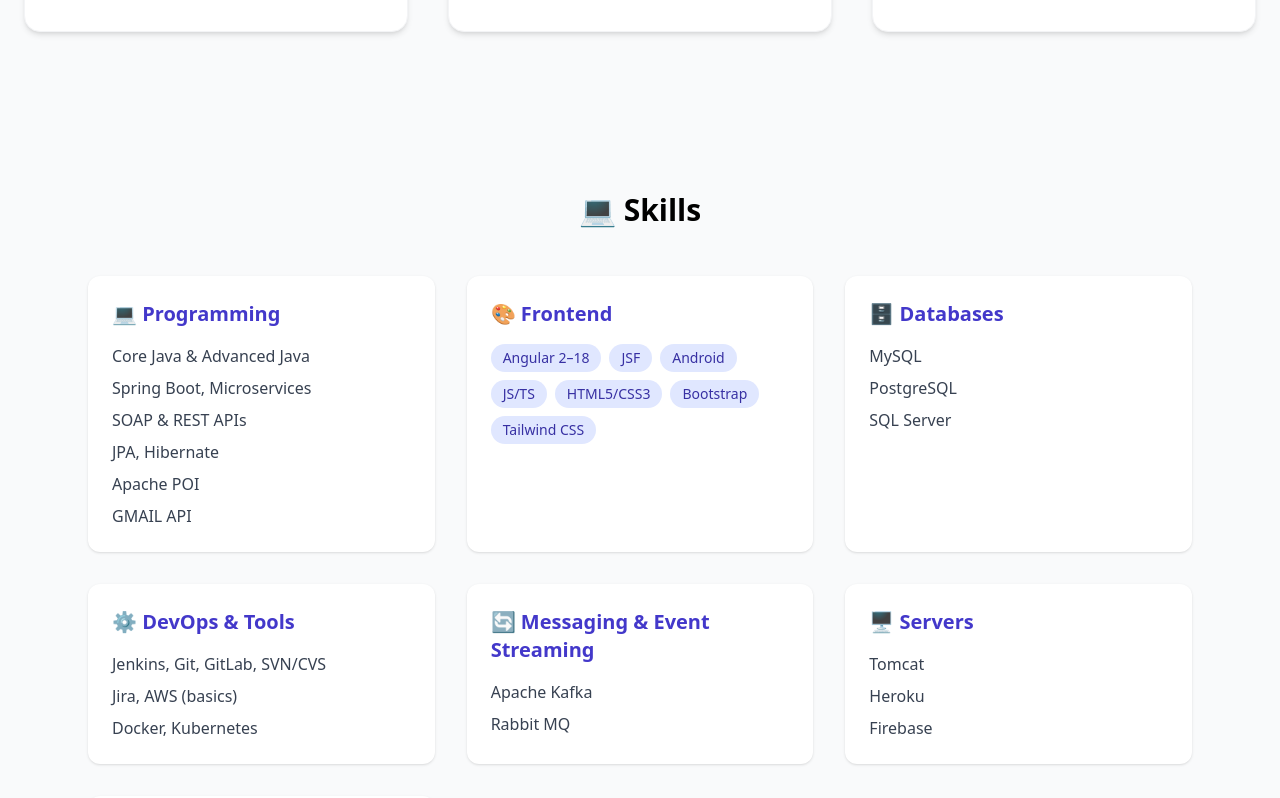
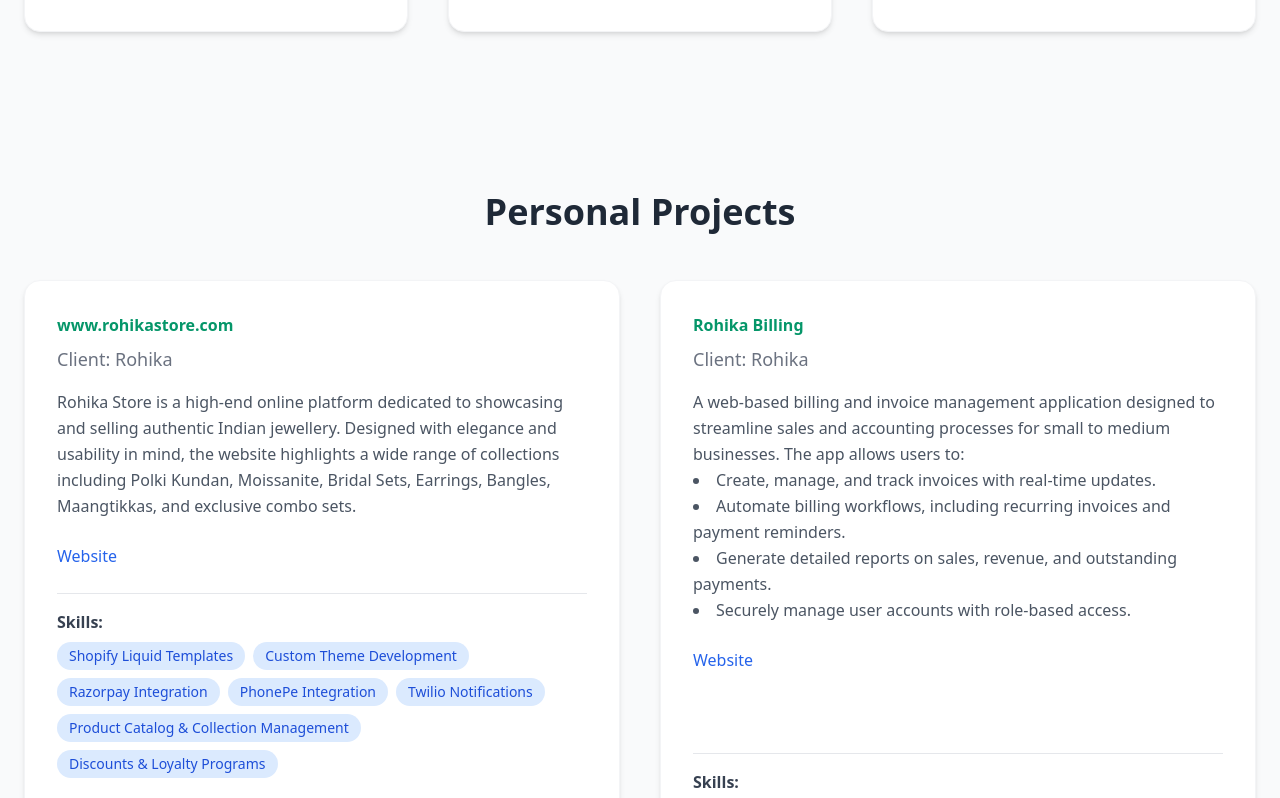
Before and after one commit to singlar21/portfolio, an Angular app: page / in a window 1280 px wide. Shown: the part 1968-2766 px from the top of the page. Built offline with nearby package versions, Linux system fonts and the light colour scheme.

Commit message:
Add personal projects

```diff
--- a/src/app/app.component.html
+++ b/src/app/app.component.html
@@ -2,5 +2,6 @@
 <app-hero></app-hero>
 <app-about></app-about>
 <app-projects></app-projects>
+<app-personal-projects></app-personal-projects>
 <app-skills></app-skills>
 <app-contact></app-contact>
--- a/src/app/app.component.ts
+++ b/src/app/app.component.ts
@@ -6,11 +6,12 @@
 import { ProjectsComponent } from "./components/projects/projects.component";
 import { SkillsComponent } from "./components/skills/skills.component";
 import { ContactComponent } from "./components/contact/contact.component";
+import { PersonalProjectsComponent } from "./components/personal-projects/personal-projects.component";
 
 @Component({
   selector: 'app-root',
   standalone: true,
-  imports: [RouterOutlet, HeaderComponent, HeroComponent, AboutComponent, ProjectsComponent, SkillsComponent, ContactComponent],
+  imports: [RouterOutlet, HeaderComponent, HeroComponent, AboutComponent, ProjectsComponent, SkillsComponent, ContactComponent, PersonalProjectsComponent],
   templateUrl: './app.component.html',
   styleUrl: './app.component.css'
 })
--- a/src/app/components/header/header.component.html
+++ b/src/app/components/header/header.component.html
@@ -6,8 +6,8 @@
     <!-- Menu -->
     <ul class="flex space-x-6">
       <li><a href="#about" class="hover:text-blue-600">Home</a></li>
-      <li><a href="#about" class="hover:text-blue-600">About</a></li>
       <li><a href="#projects" class="hover:text-blue-600">Projects</a></li>
+      <li><a href="#personalprojects" class="hover:text-blue-600">Personal Projects</a></li>
       <li><a href="#skills" class="hover:text-blue-600">Skills</a></li>
       <li><a href="#contact" class="hover:text-blue-600">Contact</a></li>
       <li><a href="assets/Rohit Singla| Full Stack Developer.pdf" download class="hover:text-blue-600">Resume</a></li>
--- /dev/null
+++ b/src/app/components/personal-projects/personal-projects.component.css
@@ -0,0 +1,6 @@
+#projects {
+  scroll-margin-top: 100px;
+}
+.project-card:hover {
+  transform: translateY(-4px);
+}
--- /dev/null
+++ b/src/app/components/personal-projects/personal-projects.component.html
@@ -0,0 +1,60 @@
+<section id="personalprojects" class="py-20 bg-gray-50">
+  <div class="max-w-12xl mx-auto px-6">
+    <h2 class="text-4xl font-bold text-gray-800 mb-12 text-center">
+      Personal Projects
+    </h2>
+
+    <div class="grid gap-10 sm:grid-cols-2 lg:grid-cols-2">
+      <!-- Project Card -->
+      <div *ngFor="let project of projectList"
+        class="bg-white rounded-2xl shadow-md hover:shadow-xl transition-all duration-300 p-8 border border-gray-100 flex flex-col justify-between h-full">
+        <!-- Top Section -->
+        <div>
+          <h3 class="text-1xl font-semibold text-emerald-600 mb-2">
+            {{ project.name }}
+          </h3>
+          <h4 class="text-lg text-gray-500 font-medium mb-4">
+            Client: {{ project.company }}
+          </h4>
+
+          <p class="text-gray-600 mb-6 leading-relaxed" [innerHTML]="project.description">
+
+          </p>
+
+          <p class="text-gray-600 mb-6 leading-relaxed" *ngIf="project?.link">
+            <a href="{{project.link}}" target="_blank" class="text-blue-600">Website</a>
+          </p>
+        </div>
+
+
+        <!-- Bottom Section -->
+        <div class="mt-auto pt-4 border-t border-gray-200">
+          <!-- Skills -->
+          <div *ngIf="project.skills" class="mb-4">
+            <h5 class="font-semibold text-gray-700 mb-2">Skills:</h5>
+            <div class="flex flex-wrap gap-2">
+              <span *ngFor="let skill of project.skills"
+                class="inline-block bg-blue-100 text-blue-700 text-sm font-medium px-3 py-1 rounded-full hover:bg-blue-200 transition">
+                {{ skill.trim() }}
+              </span>
+            </div>
+          </div>
+
+          <!-- Roles -->
+          <!-- Roles -->
+          <div *ngIf="project.roles">
+            <h5 class="font-semibold text-gray-700 mb-2">
+              Roles & Responsibilities:
+            </h5>
+            <ul class="list-disc list-inside space-y-1 text-gray-600 text-sm">
+              <li *ngFor="let role of project.roles">
+                {{ role }}
+              </li>
+            </ul>
+          </div>
+
+        </div>
+      </div>
+    </div>
+  </div>
+</section>
--- /dev/null
+++ b/src/app/components/personal-projects/personal-projects.component.ts
@@ -0,0 +1,51 @@
+import { CommonModule } from '@angular/common';
+import { Component } from '@angular/core';
+
+@Component({
+  selector: 'app-personal-projects',
+  standalone: true,
+  imports: [CommonModule],
+  templateUrl: './personal-projects.component.html',
+  styleUrl: './personal-projects.component.css'
+})
+export class PersonalProjectsComponent {
+  projectList:any[] = projects;
+
+}
+
+
+ export const projects = [
+  {
+    name: "www.rohikastore.com",
+    company: "Rohika",
+    description: `Rohika Store is a high-end online platform dedicated to showcasing and selling authentic Indian jewellery. Designed with elegance and usability in mind,
+    the website highlights a wide range of collections including Polki Kundan, Moissanite, Bridal Sets, Earrings, Bangles, Maangtikkas, and exclusive combo sets.`,
+    skills: [ "Shopify Liquid Templates","Custom Theme Development","Razorpay Integration","PhonePe Integration","Twilio Notifications","Product Catalog & Collection Management","Discounts & Loyalty Programs"],
+    link: "https://rohikastore.com",
+    roles: [
+      "Shopify Development: Custom theme integration and setup, working with Shopify Liquid templates.",
+      "Payment Gateway Integration: Razorpay and PhonePe integration for seamless online payments.",
+      "API Integration: Consumed Shopify APIs to sync products and implement billing functionality in an external project.",
+      "Front-End Customization: Tailored the website’s UI/UX to match brand identity, ensuring responsiveness across devices.",
+      "E-commerce Functionality: Managed product catalog, collections, discounts, and loyalty programs.",
+      "Implemented Twilio integration to automate notifications for each event."
+    ]
+  },
+  {
+    name: "Rohika Billing",
+    company: "Rohika",
+    description: `A web-based billing and invoice management application designed to streamline sales and accounting processes for small to medium businesses. The app allows users to:
+                  <li>Create, manage, and track invoices with real-time updates.</li>
+                  <li>Automate billing workflows, including recurring invoices and payment reminders.</li>
+                  <li>Generate detailed reports on sales, revenue, and outstanding payments.</li>
+                  <li>Securely manage user accounts with role-based access.</li>`,
+    link: "https://rohika-billing-app.web.app",
+    skills: ["Angular 15", "Spring Boot", "REST APIs", "Firebase", "PostgreSQL", "Heroku"],
+    roles: [
+      "Designed and developed the billing application from scratch using Angular and Firebase.",
+      "Integrated Shopify webhooks to automate order tracking and invoice generation.",
+      "Implemented real-time billing and invoice management with Firebase Firestore.",
+      "Developed responsive UI/UX for seamless desktop and mobile experience.",
+    ]
+  }
+];
```
Also changed, not shown: 1 other file (tests, documents, lock files or other folders).
